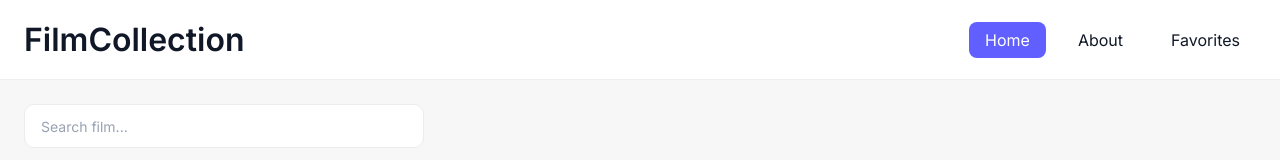
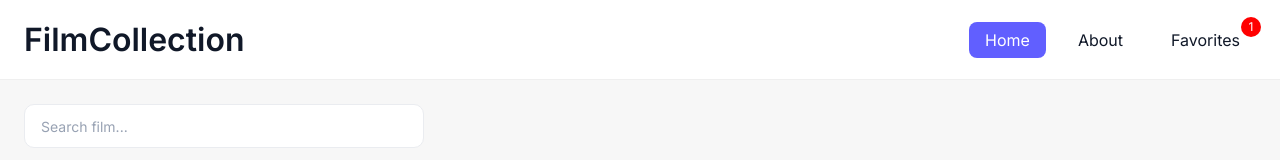
Before and after one commit to mukhammadyor17/film-collection, an Angular app: page / in a window 1280 px wide. Both pictures are taken after a click on the button 287 px from the left and 207 px from the top of the page. Shown: the top 160 px of the page. Built offline with nearby package versions, Linux system fonts and the light colour scheme.

Commit message:
feat: add fav link counter in page-header

```diff
--- a/src/app/components/page-header/page-header.css
+++ b/src/app/components/page-header/page-header.css
@@ -25,6 +25,7 @@
     padding: 8px 16px;
     border-radius: 8px;
     transition: all 0.15s ease;
+    position: relative;
   }
 
   .link.active {
@@ -32,4 +33,19 @@
     color: white;
     transition: all 0.15s ease;
   }
+
+  .count {
+    position: absolute;
+    top: -5px;
+    right: -5px;
+    width: 20px;
+    height: 20px;
+    border-radius: 50%;
+    background: red;
+    color: white;
+    display: flex;
+    align-items: center;
+    justify-content: center;
+    font-size: 12px;
+  }
 }
--- a/src/app/components/page-header/page-header.html
+++ b/src/app/components/page-header/page-header.html
@@ -5,6 +5,11 @@
   <div class="links">
     <a class="link" routerLink="/" routerLinkActive="active" [routerLinkActiveOptions]="{exact: true}">Home </a>
     <a class="link" routerLink="/about" routerLinkActive="active">About </a>
-    <a class="link" routerLink="/favorite" routerLinkActive="active">Favorites </a>
+    <a class="link" routerLink="/favorite" routerLinkActive="active">
+      Favorites
+      @if(filmService.favoriteFilms().length > 0) {
+      <span class="count">{{filmService.favoriteFilms().length}}</span>
+      }
+    </a>
   </div>
 </header>
--- a/src/app/components/page-header/page-header.ts
+++ b/src/app/components/page-header/page-header.ts
@@ -1,5 +1,6 @@
-import { Component } from '@angular/core';
+import { Component, inject } from '@angular/core';
 import { RouterLink, RouterLinkActive } from '@angular/router';
+import { FilmService } from '../../services/film.service';
 
 @Component({
   selector: 'app-page-header',
@@ -7,4 +8,8 @@ import { RouterLink, RouterLinkActive } from '@angular/router';
   templateUrl: './page-header.html',
   styleUrl: './page-header.css',
 })
-export class PageHeader {}
+export class PageHeader {
+  readonly filmService = inject(FilmService);
+
+  count = 5;
+}
```
